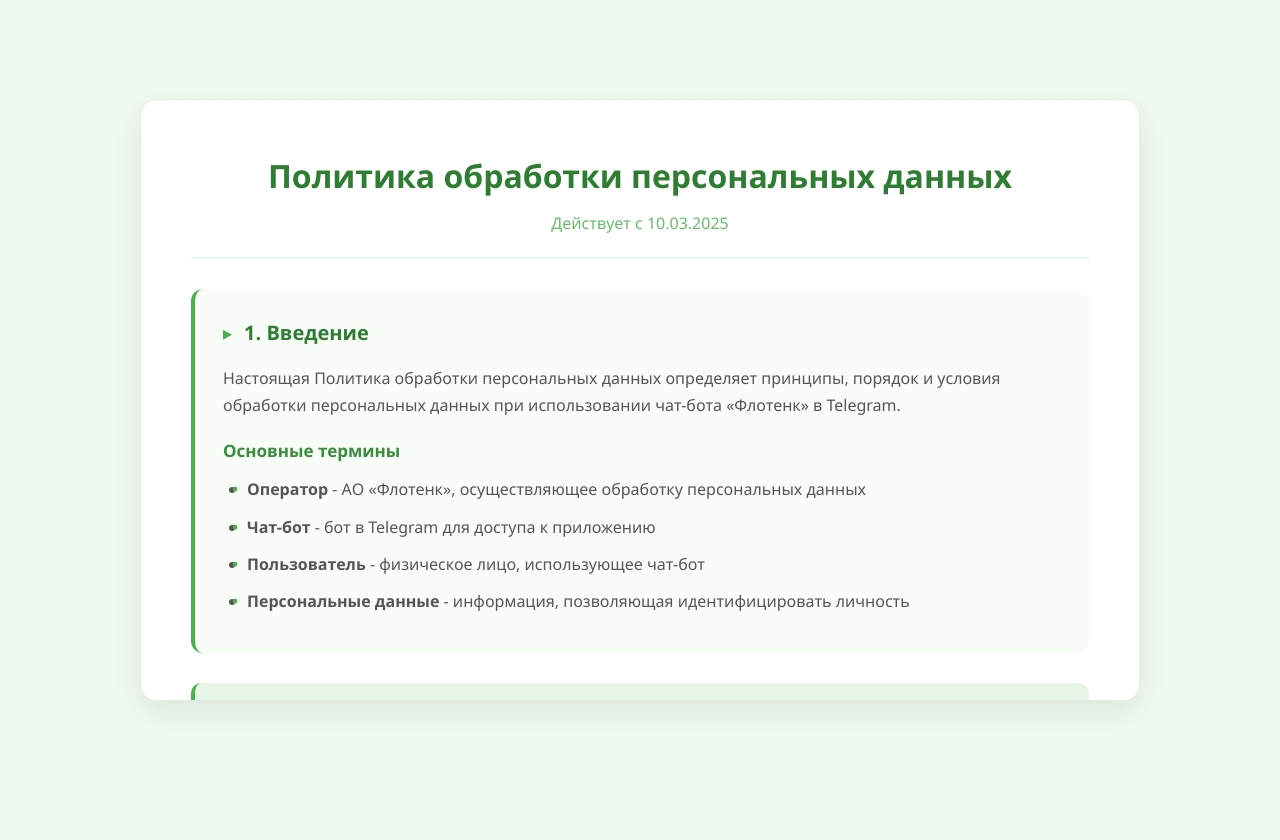
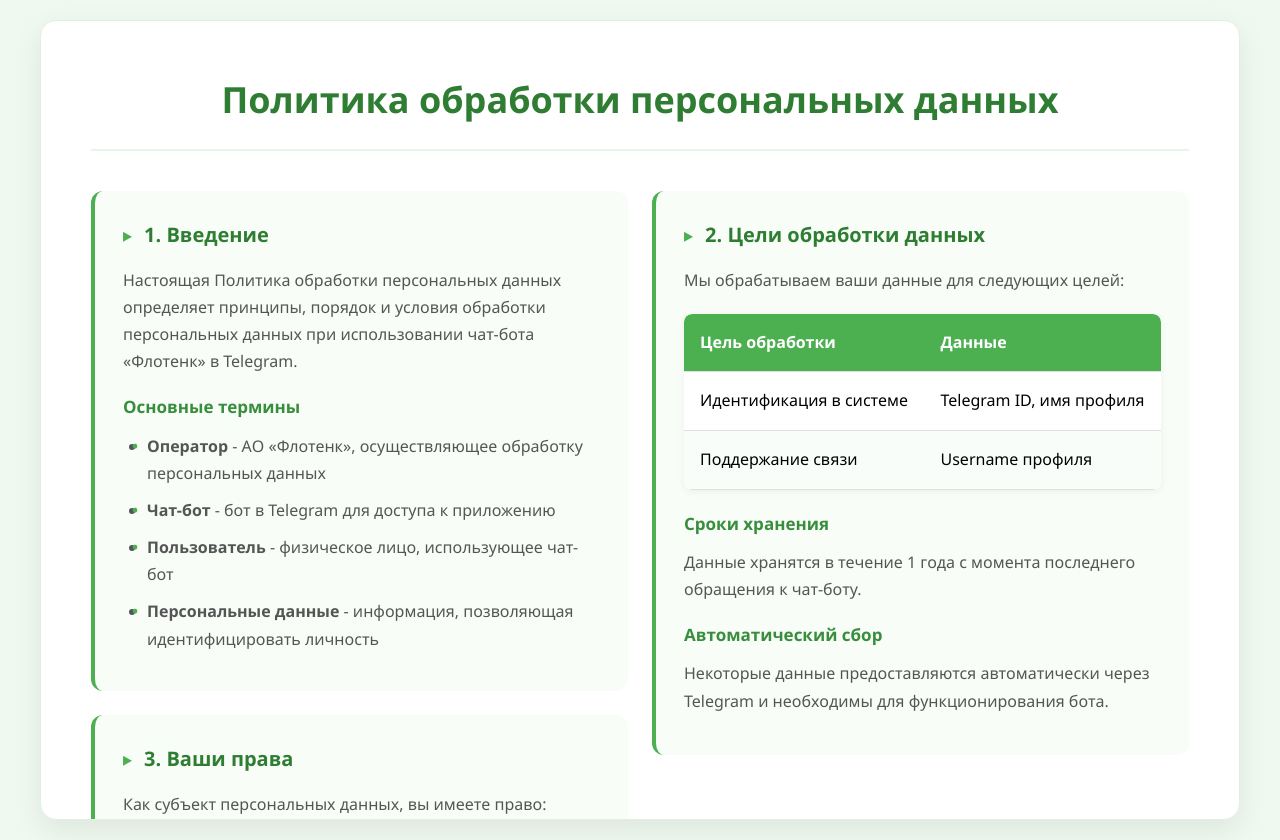
Before and after one commit to hardnesbtw/flotenk_test_bot, a plain HTML site: page index2.html in a window 1280 px wide. Before the commit the page ends 800 px from the top, so only its background shows below. Drawn offline with Linux system fonts and the light colour scheme.

Commit message:
Update index2.html

```diff
--- a/index2.html
+++ b/index2.html
@@ -14,56 +14,65 @@
         }
 
         body {
-            background: #f0f9f0; /* Мягкий зеленый фон */
+            background: #f0f9f0;
             min-height: 100vh;
-            padding: 20px;
             line-height: 1.6;
         }
 
         .policy-container {
-            max-width: 1000px; /* Увеличили для десктопа */
+            max-width: 1200px;
             margin: 0 auto;
             background: white;
-            border-radius: 16px;
             box-shadow: 0 10px 30px rgba(0,0,0,0.08);
-            overflow: hidden;
             border: 1px solid #e0f0e0;
+            min-height: 100vh;
         }
 
         .content {
             padding: 40px;
-            max-height: 85vh;
-            overflow-y: auto;
+            display: flex;
+            flex-direction: column;
         }
 
         /* Заголовок */
         .page-title {
             text-align: center;
-            margin-bottom: 30px;
+            margin-bottom: 40px;
             padding-bottom: 20px;
             border-bottom: 2px solid #e8f5e9;
         }
 
         .page-title h1 {
             color: #2e7d32;
-            font-size: 28px;
-            margin-bottom: 10px;
+            font-size: 32px;
             font-weight: 600;
         }
 
-        .effective-date {
-            color: #66bb6a;
-            font-size: 16px;
-            font-weight: 500;
+        .sections-container {
+            display: grid;
+            grid-template-columns: 1fr;
+            gap: 24px;
+            flex: 1;
+        }
+
+        @media (min-width: 1024px) {
+            .sections-container {
+                grid-template-columns: 1fr 1fr;
+                grid-auto-rows: min-content;
+            }
+
+            .full-width {
+                grid-column: 1 / -1;
+            }
         }
 
         .section {
-            margin-bottom: 30px;
             padding: 24px;
             background: #f8fdf8;
             border-radius: 12px;
             border-left: 4px solid #4caf50;
             transition: transform 0.2s, box-shadow 0.2s;
+            height: fit-content;
         }
 
         .section:hover {
@@ -205,6 +214,94 @@
             box-shadow: 0 6px 20px rgba(76, 175, 80, 0.4);
         }
 
+        /* Десктопные улучшения */
+        @media (min-width: 1024px) {
+            body {
+                padding: 20px;
+                display: flex;
+                align-items: stretch;
+                justify-content: center;
+                min-height: 100vh;
+            }
+
+            .policy-container {
+                border-radius: 16px;
+                max-height: 95vh;
+                display: flex;
+                flex-direction: column;
+            }
+
+            .content {
+                padding: 50px;
+                flex: 1;
+                overflow-y: auto;
+            }
+
+            .page-title h1 {
+                font-size: 36px;
+            }
+
+            .section {
+                padding: 28px;
+            }
+
+            /* Специфичное расположение секций для десктопа */
+            .section:nth-child(1) { /* Введение */
+                grid-column: 1;
+                grid-row: 1;
+            }
+
+            .section:nth-child(2) { /* Цели обработки */
+                grid-column: 2;
+                grid-row: 1 / span 2;
+            }
+
+            .section:nth-child(3) { /* Права пользователя */
+                grid-column: 1;
+                grid-row: 2;
+            }
+
+            .section:nth-child(4) { /* Обязанности оператора */
+                grid-column: 1;
+                grid-row: 3;
+            }
+
+            .section:nth-child(5) { /* Безопасность */
+                grid-column: 2;
+                grid-row: 3;
+            }
+
+            .section:nth-child(6) { /* Обновление политики */
+                grid-column: 1 / -1;
+                grid-row: 4;
+            }
+        }
+
+        @media (max-width: 1023px) {
+            body {
+                padding: 10px;
+            }
+
+            .policy-container {
+                border-radius: 12px;
+                min-height: calc(100vh - 20px);
+            }
+
+            .content {
+                padding: 20px;
+                max-height: calc(100vh - 40px);
+                overflow-y: auto;
+            }
+
+            .page-title h1 {
+                font-size: 24px;
+            }
+
+            .section {
+                padding: 20px;
+            }
+        }
+
         /* Стили для скроллбара */
         .content::-webkit-scrollbar {
             width: 10px;
@@ -224,60 +321,6 @@
             background: #81c784;
         }
 
-        /* Десктопные улучшения */
-        @media (min-width: 1024px) {
-            body {
-                padding: 40px;
-                display: flex;
-                align-items: center;
-                justify-content: center;
-                min-height: 100vh;
-            }
-
-            .policy-container {
-                max-height: 90vh;
-            }
-
-            .content {
-                padding: 50px;
-                max-height: 75vh;
-            }
-
-            .page-title h1 {
-                font-size: 32px;
-            }
-
-            .section {
-                padding: 28px;
-            }
-
-            /* Двухколоночная layout для десктопа */
-            .sections-grid {
-                display: grid;
-                grid-template-columns: 1fr 1fr;
-                gap: 24px;
-            }
-
-            .full-width {
-                grid-column: 1 / -1;
-            }
-        }
-
-        @media (max-width: 768px) {
-            .content {
-                padding: 24px;
-                max-height: 80vh;
-            }
-
-            .page-title h1 {
-                font-size: 24px;
-            }
-
-            .section {
-                padding: 20px;
-            }
-        }
-
         /* Анимации */
         @keyframes fadeIn {
             from { opacity: 0; transform: translateY(20px); }
@@ -287,12 +330,6 @@
         .section {
             animation: fadeIn 0.5s ease-out;
         }
-
-        .section:nth-child(2) { animation-delay: 0.1s; }
-        .section:nth-child(3) { animation-delay: 0.2s; }
-        .section:nth-child(4) { animation-delay: 0.3s; }
-        .section:nth-child(5) { animation-delay: 0.4s; }
-        .section:nth-child(6) { animation-delay: 0.5s; }
     </style>
 </head>
 <body>
@@ -301,9 +338,9 @@
             <!-- Заголовок -->
             <div class="page-title">
                 <h1>Политика обработки персональных данных</h1>
-                <div class="effective-date">Действует с 10.03.2025</div>
             </div>
 
+            <div class="sections-container">
                 <!-- Введение -->
                 <div class="section">
                     <h2>1. Введение</h2>
@@ -316,10 +353,6 @@
                         <li><strong>Пользователь</strong> - физическое лицо, использующее чат-бот</li>
                         <li><strong>Персональные данные</strong> - информация, позволяющая идентифицировать личность</li>
                     </ul>
-            </div>
-
-            <div class="highlight">
-                <p><strong>Важно:</strong> Продолжая использование чат-бота, вы даёте согласие на обработку ваших персональных данных и подтверждаете ознакомление с настоящей Политикой.</p>
                 </div>
 
                 <!-- Цели обработки -->
@@ -393,16 +426,22 @@
                 </div>
 
                 <!-- Обновление политики -->
-            <div class="section">
+                <div class="section full-width">
                     <h2>6. Обновление политики</h2>
                     <p>Мы можем обновлять настоящую Политику. Новая редакция вступает в силу с момента размещения в чат-боте.</p>
                     <div class="highlight">
                         <p><strong>Продолжение использования</strong> чат-бота после обновления означает ваше согласие с новыми условиями.</p>
                     </div>
                 </div>
+            </div>
+
+            <!-- Важное примечание -->
+            <div class="highlight full-width">
+                <p><strong>Важно:</strong> Продолжая использование чат-бота, вы даёте согласие на обработку ваших персональных данных и подтверждаете ознакомление с настоящей Политикой.</p>
+            </div>
 
             <!-- Контактная информация -->
-            <div class="contact-info">
+            <div class="contact-info full-width">
                 <h3>Контакты</h3>
                 <p>Для вопросов и реализации прав обращайтесь:</p>
                 <p><strong>Email:</strong> <a href="mailto:info@flotenk.ru">info@flotenk.ru</a></p>
@@ -438,18 +477,6 @@
             Telegram.WebApp.setHeaderColor('#4caf50');
             Telegram.WebApp.setBackgroundColor('#f0f9f0');
         }
-
-        // Определяем, открыто ли в десктопной версии Telegram
-        function isDesktopVersion() {
-            return window.innerWidth >= 1024;
-        }
-
-        // При загрузке страницы
-        document.addEventListener('DOMContentLoaded', function() {
-            if (isDesktopVersion()) {
-                document.body.classList.add('desktop');
-            }
-        });
     </script>
 </body>
 </html>
```
Lines whose indentation alone changed are shown as unchanged.
